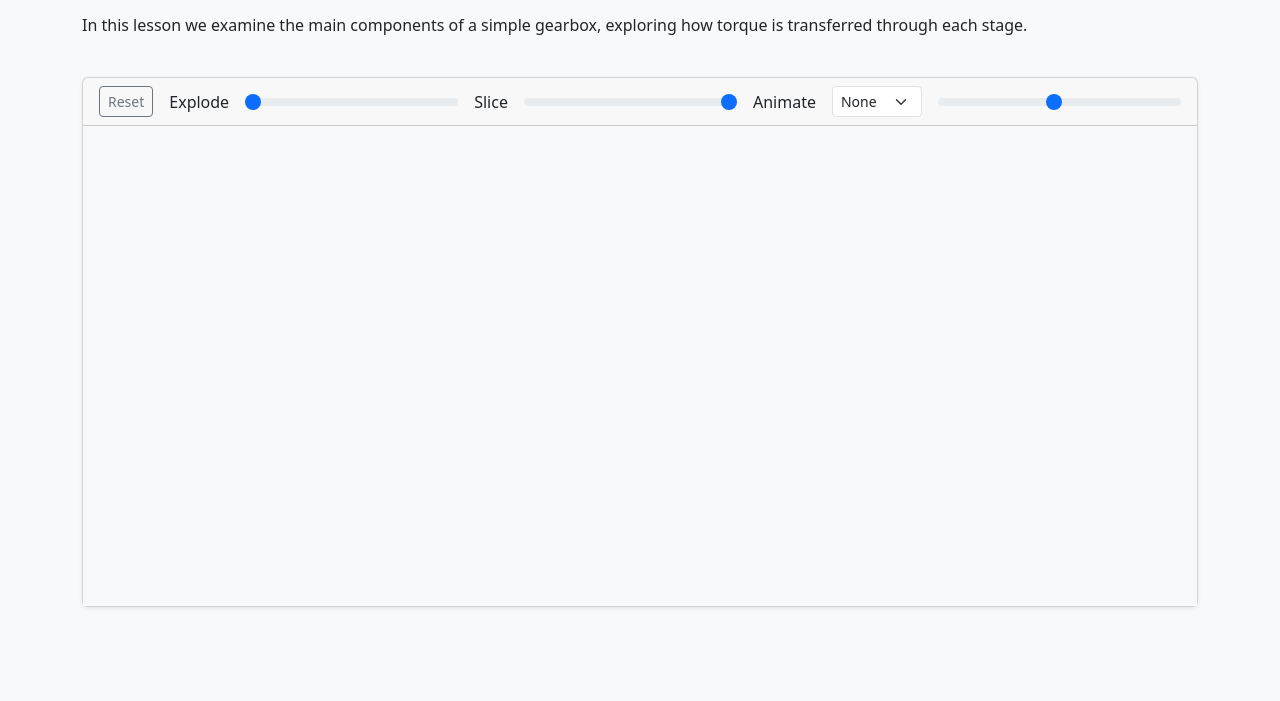
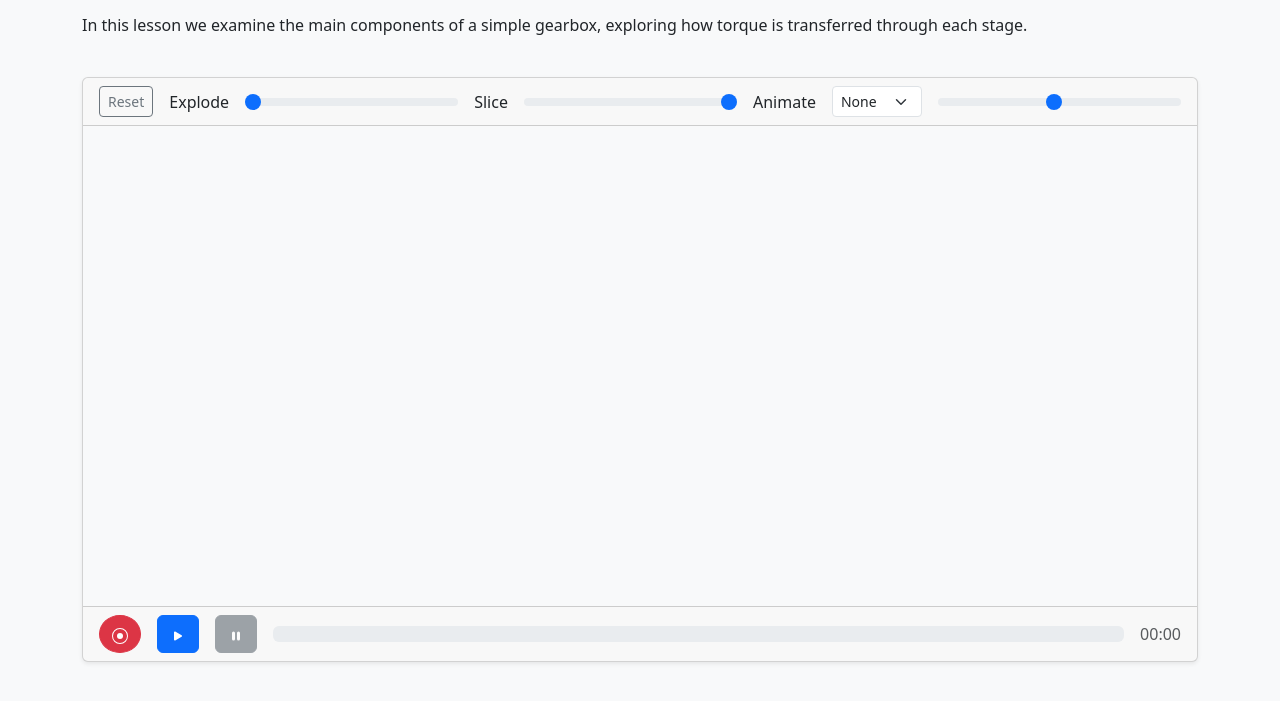
Before and after one commit to arvindang/threejs_demo, a website: page index.html in a window 1280 px wide. Shown: the part 99-800 px from the top of the page. Drawn offline with nearby package versions, Linux system fonts and the light colour scheme; no server answers.

Commit message:
Added footer with play, pause, and progress

```diff
--- a/index.html
+++ b/index.html
@@ -74,6 +74,38 @@
       <div class="card-body p-0">
         <!-- Viewer canvas will be inserted into this div -->
         <div id="viewer" style="width:100%;height:60vh"></div>
+      </div>
+
+      <div class="card-footer">
+        <div class="d-flex align-items-center gap-3">
+          <!-- Recording controls -->
+          <button id="btnRecord" class="btn btn-danger rounded-circle" title="Record">
+            <svg xmlns="http://www.w3.org/2000/svg" width="16" height="16" fill="currentColor" class="bi bi-record-circle" viewBox="0 0 16 16">
+              <path d="M8 15A7 7 0 1 1 8 1a7 7 0 0 1 0 14zm0 1A8 8 0 1 0 8 0a8 8 0 0 0 0 16z"/>
+              <path d="M11 8a3 3 0 1 1-6 0 3 3 0 0 1 6 0z"/>
+            </svg>
+          </button>
+
+          <button id="btnPlay" class="btn btn-primary" title="Play">
+            <svg xmlns="http://www.w3.org/2000/svg" width="16" height="16" fill="currentColor" class="bi bi-play-fill" viewBox="0 0 16 16">
+              <path d="m11.596 8.697-6.363 3.692c-.54.313-1.233-.066-1.233-.697V4.308c0-.63.692-1.01 1.233-.696l6.363 3.692a.802.802 0 0 1 0 1.393z"/>
+            </svg>
+          </button>
+
+          <button id="btnPause" class="btn btn-secondary" title="Pause" disabled>
+            <svg xmlns="http://www.w3.org/2000/svg" width="16" height="16" fill="currentColor" class="bi bi-pause-fill" viewBox="0 0 16 16">
+              <path d="M5.5 3.5A1.5 1.5 0 0 1 7 5v6a1.5 1.5 0 0 1-3 0V5a1.5 1.5 0 0 1 1.5-1.5zm5 0A1.5 1.5 0 0 1 12 5v6a1.5 1.5 0 0 1-3 0V5a1.5 1.5 0 0 1 1.5-1.5z"/>
+            </svg>
+          </button>
+
+          <!-- Progress bar -->
+          <div class="progress flex-grow-1">
+            <div id="progressBar" class="progress-bar" role="progressbar" style="width: 0%;" aria-valuenow="0" aria-valuemin="0" aria-valuemax="100"></div>
+          </div>
+
+          <!-- Time display -->
+          <span id="timeDisplay" class="text-muted">00:00</span>
+        </div>
       </div>
     </div>
   </div>
```
